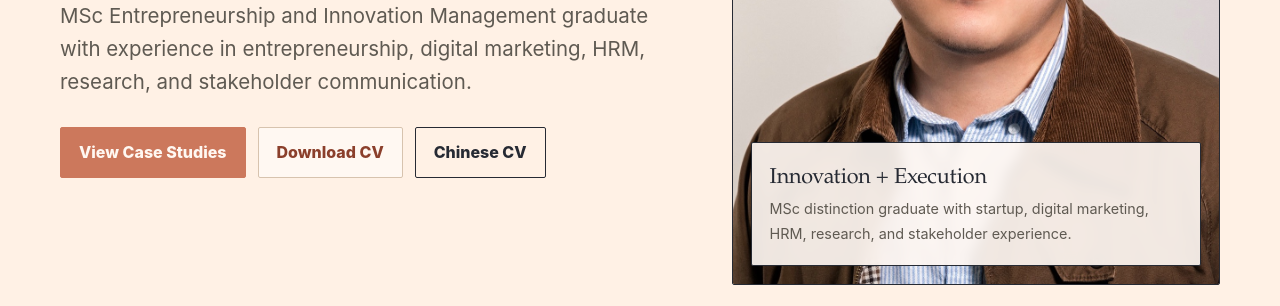
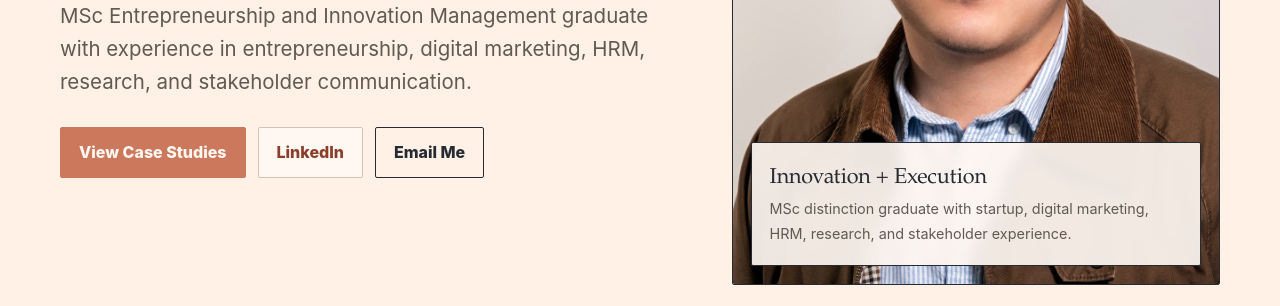
Before and after one commit to zhang-dr/-, a website: page index.html in a window 1280 px wide. Shown: the part 471-777 px from the top of the page. Drawn offline with Linux system fonts and the light colour scheme.

Commit message:
Replace CV buttons with LinkedIn and email

```diff
--- a/index.html
+++ b/index.html
@@ -84,8 +84,8 @@
           <p class="hero-lead" data-en="MSc Entrepreneurship and Innovation Management graduate with experience in entrepreneurship, digital marketing, HRM, research, and stakeholder communication." data-zh="创业与创新管理硕士，兼具创业、数字营销、HRM、科研与利益相关方沟通经验。">MSc Entrepreneurship and Innovation Management graduate with experience in entrepreneurship, digital marketing, HRM, research, and stakeholder communication.</p>
           <div class="hero-actions">
             <a class="button primary" href="portfolio.html" data-en="View Case Studies" data-zh="查看实战案例">View Case Studies</a>
-            <a class="button warm" href="assets/CV_Xihao_Zhang_EN.pdf" download data-en="Download CV" data-zh="下载英文简历">Download CV</a>
-            <a class="button" href="assets/CV_Xihao_Zhang_ZH.pdf" download data-en="Chinese CV" data-zh="下载中文简历">Chinese CV</a>
+            <a class="button warm" href="https://www.linkedin.com/in/xihao-zhang/" target="_blank" rel="noopener">LinkedIn</a>
+            <a class="button" href="mailto:Xihao.Z@outlook.com" data-en="Email Me" data-zh="发送邮件">Email Me</a>
           </div>
         </div>
         <figure class="hero-card">
```
